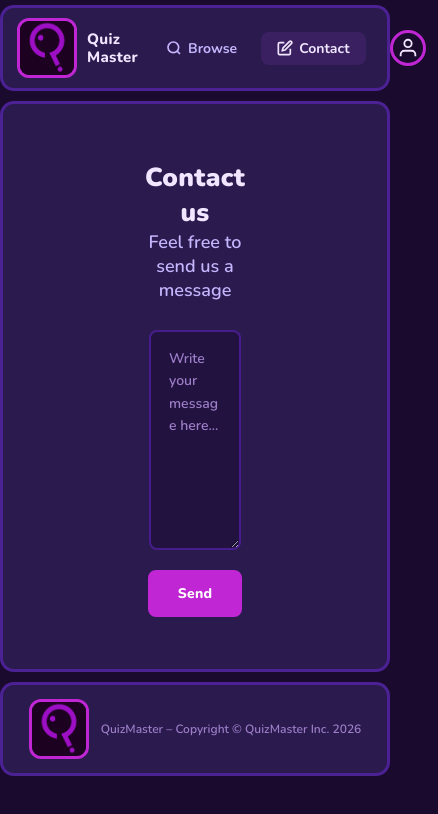
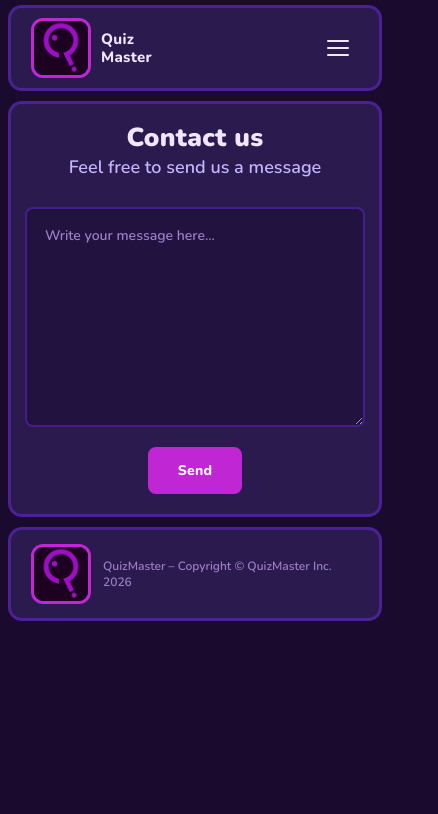
Before and after one commit to elab-development/klijentske-veb-tehnologije-i-skriptni-jezici-2025-26-2024-0309-online-kviz, a React (Vite) app: page /contact in a window 390 px wide. Shown: the top 814 px of the page, 438 px wide, since content can reach past the window. Built offline with nearby package versions, Linux system fonts and the light colour scheme.

Commit message:
Dodata responzivnost

```diff
--- a/src/components/Navbar.tsx
+++ b/src/components/Navbar.tsx
@@ -1,3 +1,4 @@
+import { useState } from 'react';
 import { Link, useLocation } from 'react-router-dom';
 import { useUser } from '../context/UserContext';
 import '../css/Navbar.css';
@@ -5,19 +6,22 @@ import '../css/Navbar.css';
 export default function Navbar() {
   const { user } = useUser();
   const location = useLocation();
+  const [open, setOpen] = useState(false);
 
   const isActive = (path: string) => location.pathname === path;
+  const close = () => setOpen(false);
 
   return (
     <nav className="navbar">
       <div className="navbar-inner">
-        <Link to="/" className="navbar-logo">
+        <Link to="/" className="navbar-logo" onClick={close}>
           <div className="logo-icon">
-            <img src="/src/assets/logo.png" alt="Logo sajta" className='logo-img'/>
+            <img src="/src/assets/logo.png" alt="Logo sajta" className="logo-img" />
           </div>
           <span className="logo-text">Quiz<br/>Master</span>
         </Link>
 
+        {/* Desktop links */}
         <div className="navbar-links">
           <Link to="/browse" className={`nav-link ${isActive('/browse') ? 'active' : ''}`}>
             <svg width="16" height="16" viewBox="0 0 24 24" fill="none" stroke="currentColor" strokeWidth="2.5">
@@ -43,6 +47,7 @@ export default function Navbar() {
           </Link>
         </div>
 
+        {/* Desktop profile */}
         <Link to="/profile" className="navbar-profile">
           <div className="profile-text">
             <span className="profile-welcome">Welcome, {user?.username ?? 'Guest'}!</span>
@@ -55,7 +60,28 @@ export default function Navbar() {
             </svg>
           </div>
         </Link>
+
+        {/* Hamburger button — mobile only */}
+        <button className="navbar-hamburger" onClick={() => setOpen(o => !o)} aria-label="Toggle menu">
+          <span className={`hamburger-line ${open ? 'open' : ''}`} />
+          <span className={`hamburger-line ${open ? 'open' : ''}`} />
+          <span className={`hamburger-line ${open ? 'open' : ''}`} />
+        </button>
       </div>
+
+      {/* Mobile dropdown */}
+      {open && (
+        <div className="navbar-mobile-menu">
+          <Link to="/browse" className={`mobile-nav-link ${isActive('/browse') ? 'active' : ''}`} onClick={close}>Browse</Link>
+          {user?.isAdmin && (
+            <Link to="/admin/my-quizzes" className={`mobile-nav-link ${isActive('/admin/my-quizzes') ? 'active' : ''}`} onClick={close}>My quizzes</Link>
+          )}
+          <Link to="/contact" className={`mobile-nav-link ${isActive('/contact') ? 'active' : ''}`} onClick={close}>Contact</Link>
+          <Link to="/profile" className={`mobile-nav-link ${isActive('/profile') ? 'active' : ''}`} onClick={close}>
+            Profile {user ? `(${user.username})` : ''}
+          </Link>
+        </div>
+      )}
     </nav>
   );
 }
--- a/src/css/Contact.css
+++ b/src/css/Contact.css
@@ -11,12 +11,14 @@
   gap: 12px;
   margin: auto;
 } */
-.contact-card{
-    margin: 0 100px;
-    display: flex;
-    flex-direction: column;
-    gap: 20px;
-    align-items: center;
+.contact-card {
+  display: flex;
+  flex-direction: column;
+  gap: 20px;
+  align-items: center;
+  max-width: 560px;
+  margin: 0 auto;
+  width: 100%;
 }
 
 .contact-title {
@@ -73,11 +75,5 @@
 }
 
 @media (max-width: 600px) {
-  .contact-card {
-    padding: 28px 18px 24px;
-  }
-
-  .contact-title {
-    font-size: 26px;
-  }
+  .contact-title { font-size: 26px; }
 }
--- a/src/css/FormQuestionsEditor.css
+++ b/src/css/FormQuestionsEditor.css
@@ -309,3 +309,14 @@
 
 /* ── Footer reuse ── */
 /* .qe-footer and .qe-msg are defined in QuizEditor.css (globally loaded) */
+
+@media (max-width: 600px) {
+  .fqe-card { padding: 10px 8px 12px; gap: 6px; }
+  .fqe-type-popup { min-width: 140px; }
+  .fqe-hint-popup { width: 170px; }
+}
+
+@media (max-width: 420px) {
+  .fqe-title { font-size: 18px; }
+  .fqe-card-side { min-height: 36px; }
+}
--- a/src/css/Layout.css
+++ b/src/css/Layout.css
@@ -7,3 +7,7 @@
   flex-direction: column;
   gap: 28px;
 }
+
+@media (max-width: 600px) {
+  .layout-main { padding: 16px 14px 20px; gap: 20px; }
+}
--- a/src/css/MyQuizzes.css
+++ b/src/css/MyQuizzes.css
@@ -28,6 +28,13 @@
   gap: 14px;
 }
 
+@media (max-width: 900px) { .my-quizzes-grid { grid-template-columns: repeat(3, 1fr); } }
+@media (max-width: 640px) { .my-quizzes-grid { grid-template-columns: repeat(2, 1fr); } }
+@media (max-width: 420px) {
+  .my-quizzes-grid { grid-template-columns: 1fr; }
+  .my-quizzes-header { flex-wrap: wrap; gap: 12px; }
+}
+
 .my-quizzes-empty,
 .my-quizzes-unauthorized {
   text-align: center;
--- a/src/css/Navbar.css
+++ b/src/css/Navbar.css
@@ -106,8 +106,55 @@
   color: var(--text-primary);
 }
 
+/* ── Hamburger button ── */
+.navbar-hamburger {
+  display: none;
+  flex-direction: column;
+  justify-content: center;
+  gap: 5px;
+  width: 36px;
+  height: 36px;
+  background: none;
+  border: none;
+  padding: 4px;
+  margin-left: auto;
+  flex-shrink: 0;
+}
+
+.hamburger-line {
+  display: block;
+  width: 22px;
+  height: 2px;
+  background: var(--text-primary);
+  border-radius: 2px;
+  transition: opacity 0.2s, transform 0.2s;
+}
+
+/* ── Mobile menu dropdown ── */
+.navbar-mobile-menu {
+  display: flex;
+  flex-direction: column;
+  border-top: 2px solid var(--border);
+  padding: 6px 0;
+}
+
+.mobile-nav-link {
+  padding: 12px 20px;
+  font-size: 15px;
+  font-weight: 700;
+  color: var(--text-secondary);
+  transition: background 0.15s, color 0.15s;
+}
+
+.mobile-nav-link:hover,
+.mobile-nav-link.active {
+  background: var(--bg-card-inner);
+  color: var(--text-primary);
+}
+
+/* ── Breakpoints ── */
 @media (max-width: 640px) {
-  .navbar-inner { gap: 12px; padding: 10px 14px; }
-  .nav-link span { display: none; }
-  .profile-text { display: none; }
+  .navbar-links  { display: none; }
+  .navbar-profile { display: none; }
+  .navbar-hamburger { display: flex; }
 }
--- a/src/css/Profile.css
+++ b/src/css/Profile.css
@@ -164,12 +164,10 @@
 }
 
 @media (max-width: 600px) {
-  .profile-quizzes .quiz-card {
-    min-width: 160px;
-  }
-
-  .profile-actions {
-    flex-direction: column;
-    align-items: stretch;
-  }
+  .profile-quizzes .quiz-card { min-width: 160px; }
+  .profile-actions { flex-direction: column; align-items: stretch; }
+  .profile-user-info { gap: 14px; }
+  .profile-username { font-size: 20px; }
+  .profile-result-meta { flex-wrap: wrap; gap: 4px; }
+  .profile-result-card { padding: 12px 14px; }
 }
--- a/src/css/QuizFlashcard.css
+++ b/src/css/QuizFlashcard.css
@@ -161,3 +161,11 @@
   font-weight: 600;
   padding: 40px 0;
 }
+
+@media (max-width: 600px) {
+  .flashcard-title { font-size: 22px; }
+  .flashcard-scene { height: 220px; }
+  .flashcard-face { padding: 20px; }
+  .flashcard-footer { flex-direction: column; align-items: stretch; gap: 10px; }
+  .flashcard-back-btn { text-align: center; }
+}
--- a/src/css/QuizPlay.css
+++ b/src/css/QuizPlay.css
@@ -147,6 +147,14 @@
   align-items: center;
 }
 
+@media (max-width: 600px) {
+  .quiz-play-title { font-size: 22px; }
+  .quiz-question-card { padding: 16px 14px; }
+  .quiz-play-submit { width: 100%; padding: 14px 24px; }
+  .quiz-play-actions { flex-direction: column; align-items: stretch; }
+  .quiz-play-timer { top: auto; bottom: 16px; right: 16px; left: 16px; text-align: center; }
+}
+
 .quiz-play-exit {
   padding: 14px 24px;
   background: var(--accent);
--- a/src/css/QuizResult.css
+++ b/src/css/QuizResult.css
@@ -183,3 +183,10 @@
   height: 15px;
   flex-shrink: 0;
 }
+
+@media (max-width: 600px) {
+  .quiz-result-title { font-size: 22px; }
+  .quiz-result-card { padding: 20px 16px; max-width: 100%; }
+  .quiz-result-actions { flex-direction: column; }
+  .result-question-card { padding: 16px 14px; }
+}
--- a/src/css/QuizStart.css
+++ b/src/css/QuizStart.css
@@ -97,19 +97,17 @@
   padding: 40px 0;
 }
 
+@media (max-width: 900px) {
+  .quiz-start { padding: 0 60px; }
+}
+
 @media (max-width: 600px) {
-  .quiz-start-meta {
-    flex-direction: column;
-    gap: 10px;
-  }
-
-  .quiz-start-meta-right {
-    align-items: flex-start;
-  }
-
-  .quiz-start-actions .btn {
-    width: 100%;
-  }
+  .quiz-start { padding: 0; }
+  .quiz-start-meta { flex-direction: column; gap: 10px; }
+  .quiz-start-meta-right { align-items: flex-start; }
+  .quiz-start-actions { flex-direction: column; align-items: stretch; }
+  .quiz-start-actions .btn { width: 100%; }
+  .quiz-start-title { font-size: 22px; }
 }
 
 .quiz-start-actions {
--- a/src/index.css
+++ b/src/index.css
@@ -44,6 +44,11 @@ body {
   width: 100%;
   margin: 0 auto;
   font-size: 30px;
+  padding: 0 12px;
+}
+
+@media (max-width: 600px) {
+  #root { padding: 0 8px; }
 }
 
 a { color: inherit; text-decoration: none; }
```
